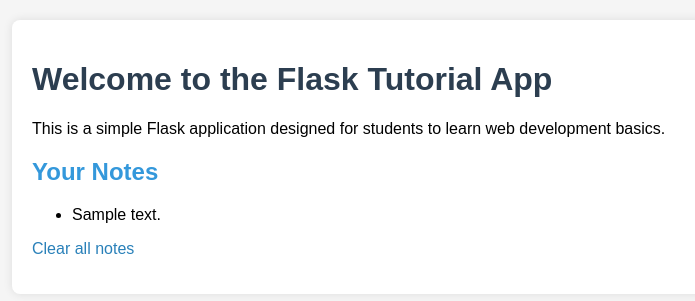
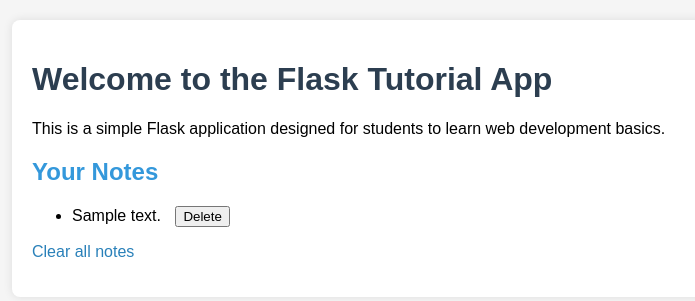
Before and after one commit to fathimaabinthmohd-png/notes, a Flask app: template templates/index.html in a window 1280 px wide. Shown: the top 301 px of the page, without its empty margins (208-903 px from the left). Run offline with Flask 2, Linux system fonts and the light colour scheme; the template is opened without the code that fills it: most values are stand-ins (such as "Sample title", 1, 10 or a date in 2020).

Commit message:
added delete button

```diff
--- a/app.py
+++ b/app.py
@@ -28,6 +28,14 @@ def add_note():
     # GET request: show the form
     return render_template('add.html')
 
+@app.route('/delete/<int:note_id>', methods=['POST'])
+def delete_note(note_id):
+    """Delete a single note by its index."""
+    global notes
+    if 0 <= note_id < len(notes):
+        notes.pop(note_id)
+    return redirect(url_for('index'))
+
 @app.route('/clear')
 def clear_notes():
     """Clear all notes."""
--- a/templates/index.html
+++ b/templates/index.html
@@ -14,7 +14,12 @@
         {% if notes %}
             <ul>
                 {% for note in notes %}
-                    <li>{{ note }}</li>
+                    <li>
+                        {{ note }}
+                        <form method="POST" action="{{ url_for('delete_note', note_id=loop.index0) }}" style="display:inline; margin-left: 10px;">
+                            <button type="submit">Delete</button>
+                        </form>
+                    </li>
                 {% endfor %}
             </ul>
         {% else %}
```
